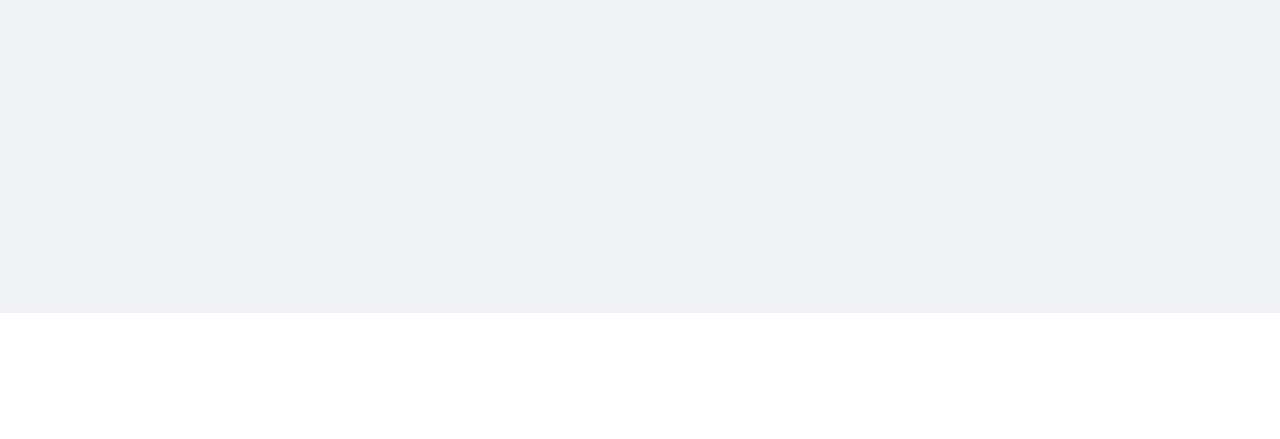
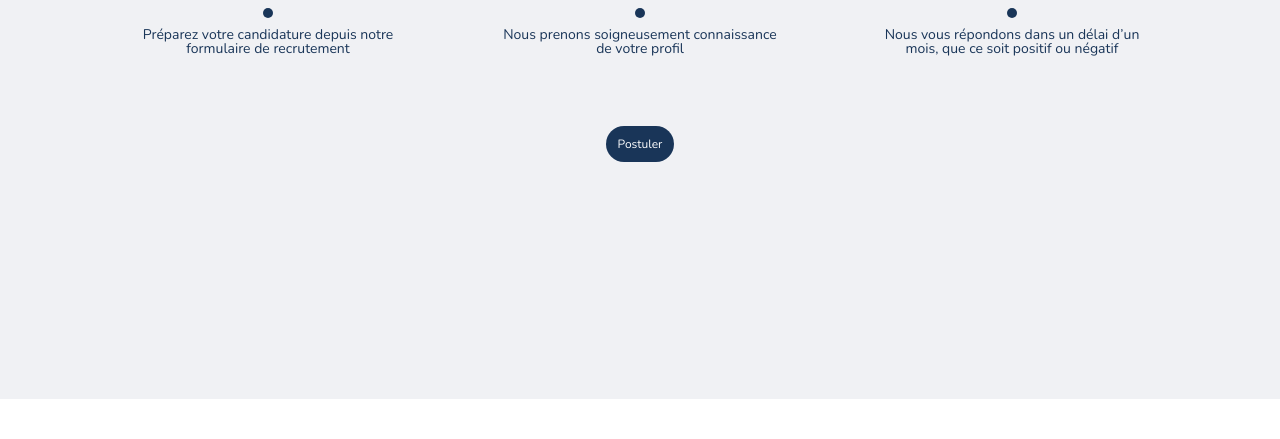
Before and after one commit to Doriantaing/space_dust, a PHP site: page / in a window 1280 px wide. Shown: the part 2644-3083 px from the top of the page. Before the commit the page ends 2957 px from the top, so only its background shows below. Run offline with PHP 8.4, Linux system fonts and the light colour scheme.

Commit message:
homepage

```diff
--- a/assets/styles/css/styles.css
+++ b/assets/styles/css/styles.css
@@ -55,6 +55,17 @@
 .title-3 {
   font-size: 24px;
   text-align: center; }
+
+.smBtn {
+  display: inline-block;
+  padding: 1em;
+  text-decoration: none;
+  background-color: #193558;
+  border-radius: 100px;
+  color: #fff;
+  font-size: 12px;
+  text-align: center;
+  margin: 0 auto; }
 
 .u-bottom-50 {
   margin-bottom: 50px; }
--- a/assets/styles/scss/global/_global.scss
+++ b/assets/styles/scss/global/_global.scss
@@ -11,7 +11,6 @@
   z-index: 100;
   position: relative;
 }
-
 .container {
   width: 80%;
   margin: 0 auto;
@@ -24,6 +23,18 @@
 }
 
 //////BTN
+.smBtn {
+  display: inline-block;
+  padding: 1em;
+  text-decoration: none;
+  background-color: $dark-blue;
+  border-radius: 100px;
+  color: #fff;
+  font-size: 12px;
+  text-align: center;
+  margin: 0 auto;
+}
+
 ///margin
 .u-bottom-50 {
   margin-bottom: 50px;
--- a/index.html
+++ b/index.html
@@ -183,7 +183,8 @@
                         </p>
                     </div>
                 </div>
-                <!-- <a href="#" class="smBtn">Faire un devis</ </section> -->
+                <a href="#" class="smBtn">Faire un devis</a>
+            </section>
         </div>
         <section class="join">
             <img src="./assets/img/traitlogo.png" alt="petit dessin" class="join__logo-line">
@@ -215,7 +216,7 @@
                         </p>
                     </div>
                 </div>
-                <!-- <a href="#" class="smBtn">Postuler</a> -->
+                <a href="#" class="smBtn">Postuler</a>
             </div>
         </section>
 
```
Also changed, not shown: assets/img/traitlogo.png (added), assets/styles/scss/components/_home.scss (line endings or trailing spaces), 1 other file. Lines whose indentation alone changed are shown as unchanged.
